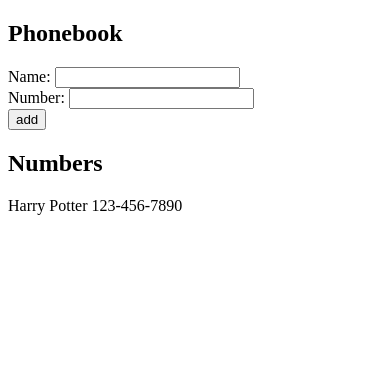
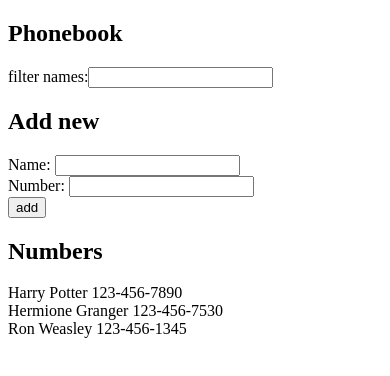
Before and after one commit to ameliaggwp/FullStackOpen-Course, a React (Create React App) app in the folder part2/phonebook/: page / in a window 390 px wide. Shown: the top 376 px of the page. Built offline with nearby package versions, Linux system fonts and the light colour scheme.

Commit message:
2.9*: The Phonebook Step4

```diff
--- a/part2/phonebook/src/App.js
+++ b/part2/phonebook/src/App.js
@@ -1,11 +1,45 @@
 import React, { useState } from "react";
+
+const NumbersList = ({ persons, newSearch }) => {
+  const list = [];
+  if (newSearch) {
+    for (let i = 0; i < persons.length; i++) {
+      if (persons[i].name.toLowerCase().includes(newSearch.toLowerCase())) {
+        list.push(persons[i]);
+      }
+    }
+
+    return (
+      <div>
+        {list.map((person) => (
+          <div key={person.name}>
+            {person.name} {person.number}
+          </div>
+        ))}
+      </div>
+    );
+  }
+  return (
+    <div>
+      {" "}
+      {persons.map((person) => (
+        <div key={person.name}>
+          {person.name} {person.number}
+        </div>
+      ))}
+    </div>
+  );
+};
 
 const App = () => {
   const [persons, setPersons] = useState([
     { name: "Harry Potter", number: "123-456-7890" },
+    { name: "Hermione Granger", number: "123-456-7530" },
+    { name: "Ron Weasley", number: "123-456-1345" },
   ]);
   const [newName, setNewName] = useState("");
   const [newNumber, setNewNumber] = useState("");
+  const [newSearch, setNewSearch] = useState("");
 
   const addName = (event) => {
     event.preventDefault();
@@ -31,9 +65,20 @@ const App = () => {
     setNewNumber(event.target.value);
   };
 
+  const handleSearch = (event) => {
+    setNewSearch(event.target.value);
+  };
+
   return (
     <div>
       <h2>Phonebook</h2>
+      <form>
+        <div>
+          filter names:
+          <input value={newSearch} onChange={handleSearch} />
+        </div>
+      </form>
+      <h2>Add new</h2>
       <form onSubmit={addName}>
         <div>
           Name: <input value={newName} onChange={handleNameChange} />
@@ -46,13 +91,8 @@ const App = () => {
           <button type="submit">add</button>
         </div>
       </form>
-
       <h2>Numbers</h2>
-      {persons.map((person) => (
-        <div key={person.name}>
-          {person.name} {person.number}
-        </div>
-      ))}
+      <NumbersList persons={persons} newSearch={newSearch} />
     </div>
   );
 };
```
